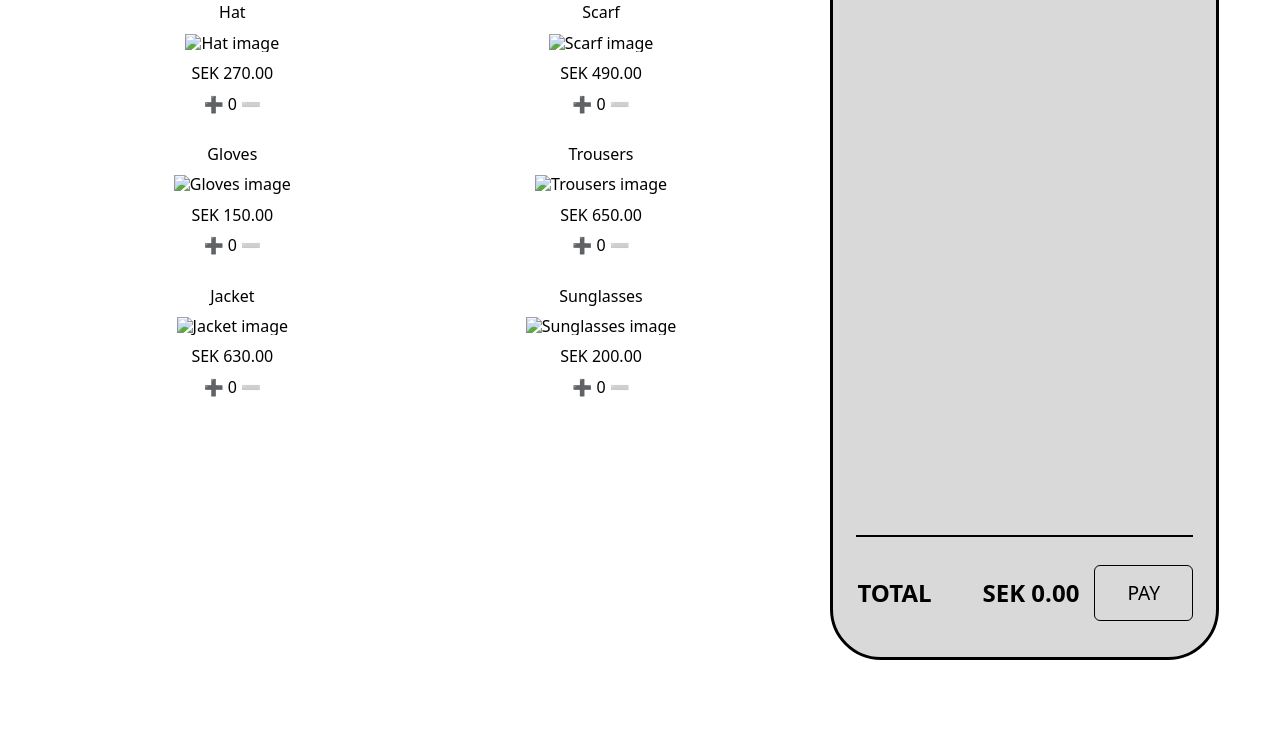
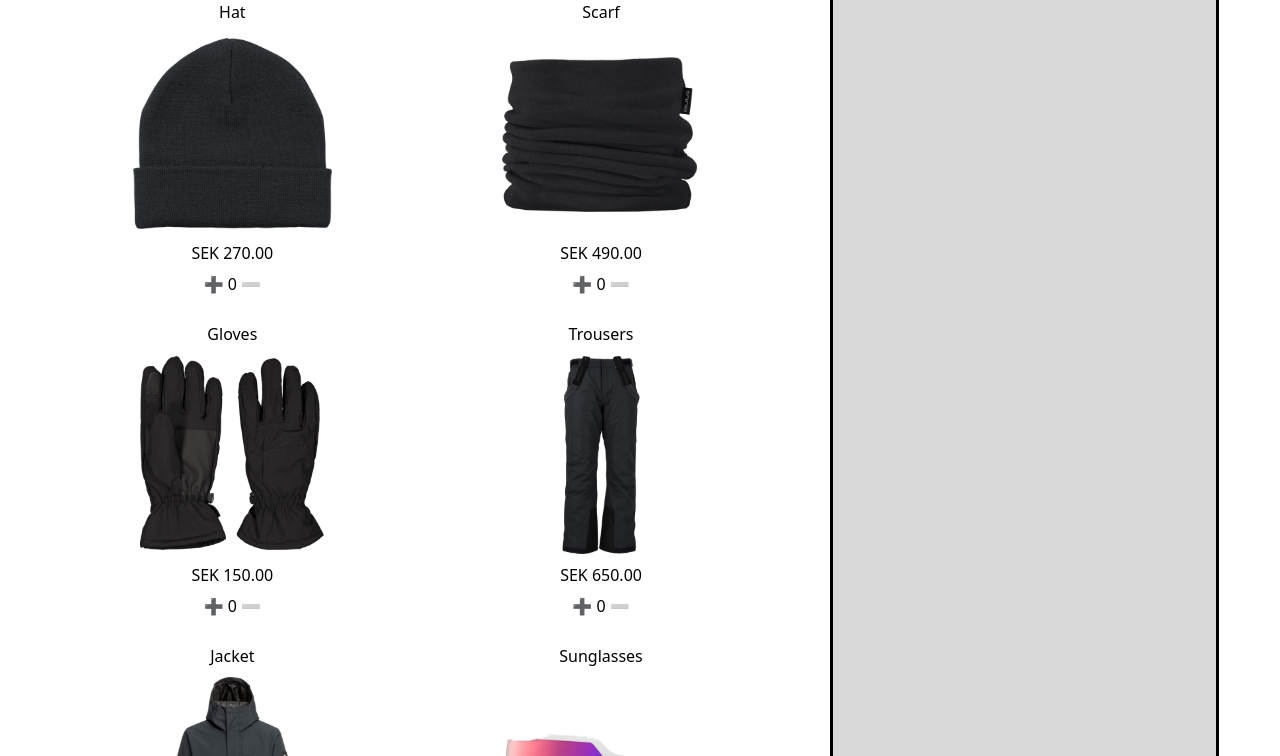
Before and after one commit to Dyskal/perfect-testers, a website built with Vite: page index.html in a window 1280 px wide. Shown: the part 119-875 px from the top of the page. Before the commit the page ends 800 px from the top, so only its background shows below. Built offline with nearby package versions, Linux system fonts and the light colour scheme; files whose address does not match are found by name.

Commit message:
chore: add images

```diff
--- a/src/product.js
+++ b/src/product.js
@@ -16,7 +16,7 @@ function createProduct(product) {
   return `
     <div class="product" data-name="${product.name}" data-price="${product.price}">
       <p>${product.name}</p>
-      <img src="img/${product.image}" alt="${product.name} image">
+      <img src="img/${product.name}.webp" alt="${product.name} image" class="product-image">
       <p>${numberFormatter.format(product.price)}</p>
       <div>
         <button class="increase">&#10133;</button>
--- a/src/style/style.css
+++ b/src/style/style.css
@@ -92,6 +92,13 @@ img, video {
   gap: 0.75rem;
 }
 
+.product-image {
+  width: clamp(59%, calc(1vw + 1vh + 0.5vmin), 70%);
+  height: 100%;
+  aspect-ratio: 1;
+  object-fit: contain;
+}
+
 .increase, .decrease {
   background: none;
 }
```
Also changed, not shown: public/img/Gloves.webp (added), public/img/Hat.webp (added), public/img/Jacket.webp (added), public/img/Scarf.webp (added), public/img/Sunglasses.webp (added), public/img/Trousers.webp (added), 1 other file.
